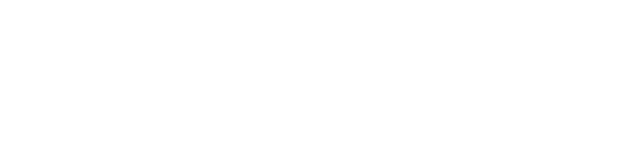
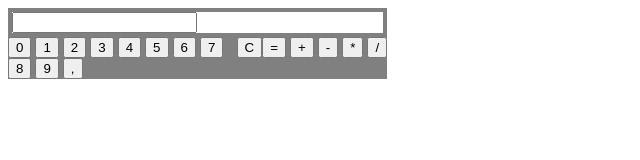
Before and after one commit to isakfbs/calculator, a plain HTML site: page index.html in a window 1280 px wide. Shown: the whole page, without its empty margins (0-640 px from the left). Drawn offline with Linux system fonts and the light colour scheme.

Commit message:
Create calculator buttons

```diff
--- a/index.html
+++ b/index.html
@@ -9,5 +9,35 @@
   </head>
   <body>
     <script type="text/javascript" src="script.js"></script>
+    <div class="calculator">
+      <div class="display">
+        <input></input>
+      </div>
+      <div class="buttons">
+        <div class="tools">
+          <button class="button clear">C</button>
+        </div>
+        <div class="operators">
+          <button class="button equal">=</button>
+          <button class="button plus">+</button>
+          <button class="button minus">-</button>
+          <button class="button multiply">*</button>
+          <button class="button divide">/</button>
+        </div>
+        <div class="numbers">
+          <button>0</button>
+          <button>1</button>
+          <button>2</button>
+          <button>3</button>
+          <button>4</button>
+          <button>5</button>
+          <button>6</button>
+          <button>7</button>
+          <button>8</button>
+          <button>9</button>
+          <button>,</button>
+        </div>
+      </div>
+    </div>
   </body>
 </html>
--- a/style.css
+++ b/style.css
@@ -0,0 +1,25 @@
+.calculator {
+  width: 30%;
+  background-color: grey;
+  display: flex;
+  flex-direction: column;
+}
+
+.display {
+  background-color: white;
+  margin: 1%;
+}
+
+.buttons {
+  display: flex;
+}
+
+.numbers {
+  flex: 1;
+  order: 1;
+}
+
+.operators,
+.tools {
+  order: 2;
+}
```
